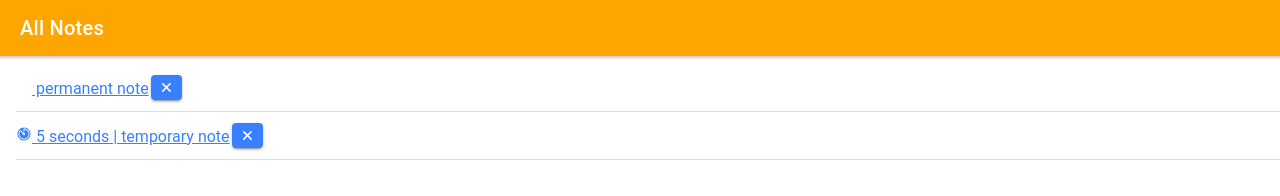
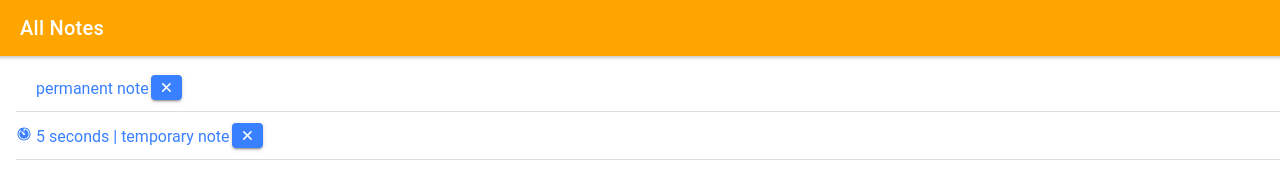
Before and after one commit to M-Frikken/crumblepad, a React (Create React App) app: page /home in a window 1280 px wide. Shown: the top 196 px of the page. Built offline with nearby package versions, Linux system fonts and the light colour scheme.

Commit message:
fixed styling

```diff
--- a/src/components/Note.js
+++ b/src/components/Note.js
@@ -112,6 +112,7 @@ const Note = (props) => {
   return (
       <IonItem>
         <Link
+          className="note"
           to={ `/note/${id}` }
           onClick={ onLinkClick }
         >
```
